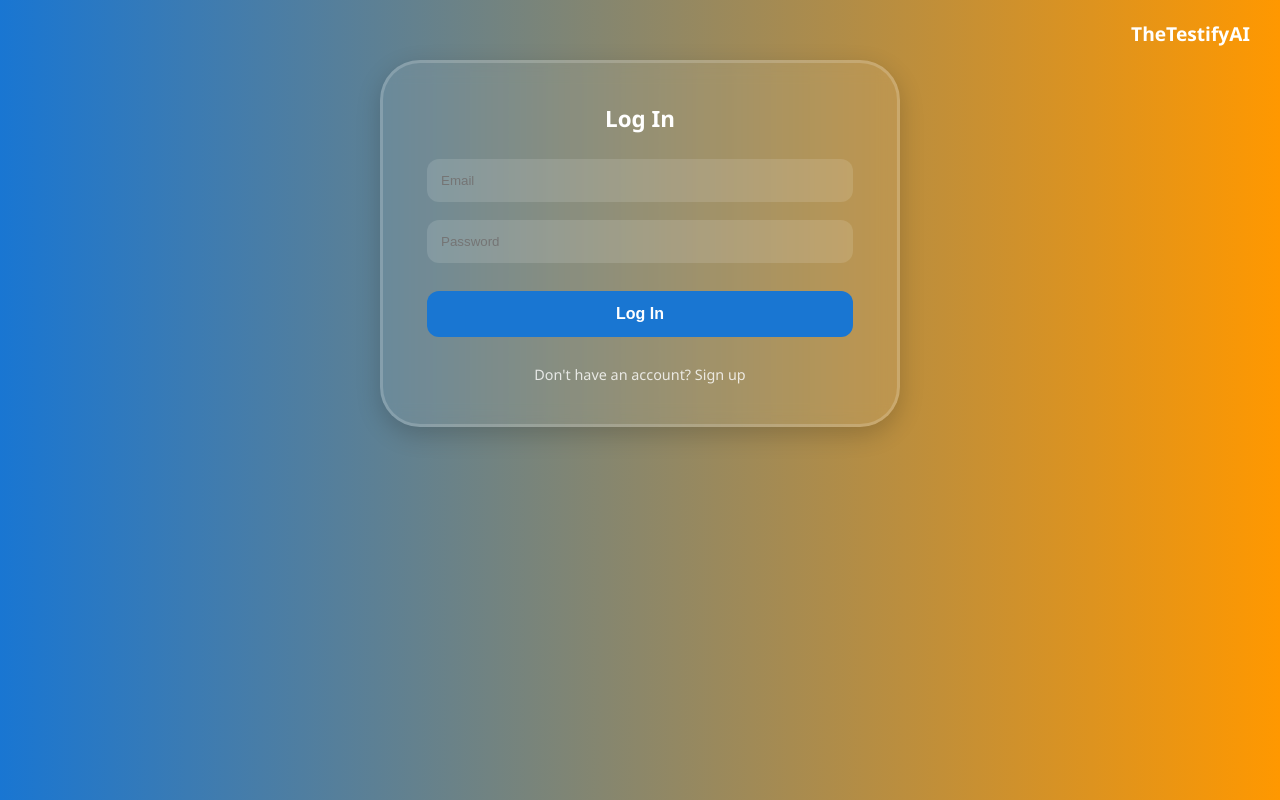
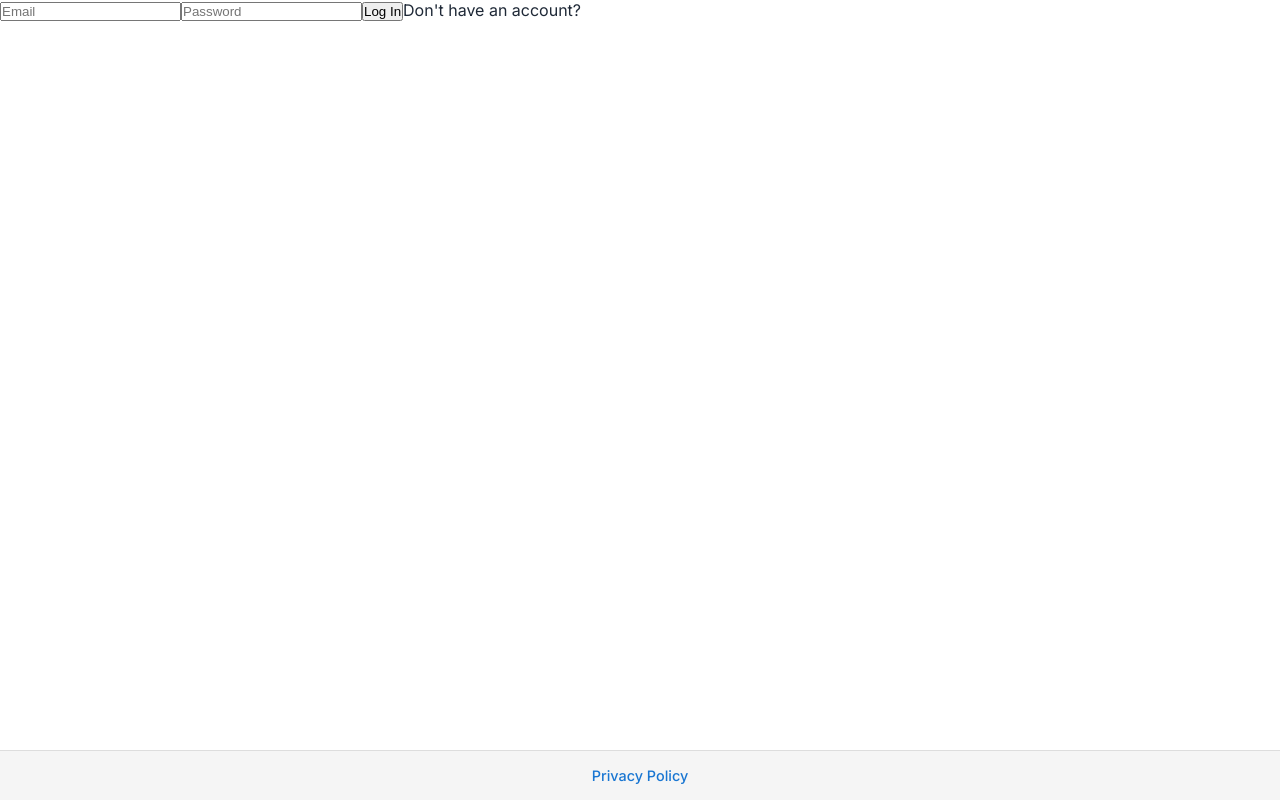
Before and after one commit to christensenandrew455-cell/Testifyai, a Next.js app: page /login in a window 1280 px wide. Built offline with nearby package versions, Linux system fonts and the light colour scheme; no server answers.

Commit message:
Update page.js

```diff
--- a/app/login/page.js
+++ b/app/login/page.js
@@ -1,105 +1,58 @@
-// app/login/page.js
 "use client";
+import { useState } from "react";
 import Link from "next/link";
+import { auth } from "@/lib/firebase";
+import { signInWithEmailAndPassword } from "firebase/auth";
+import { useRouter } from "next/navigation";
 
 export default function LoginPage() {
+  const router = useRouter();
+
+  const [email, setEmail] = useState("");
+  const [pass, setPass] = useState("");
+  const [error, setError] = useState("");
+
+  async function handleLogin() {
+    setError("");
+
+    try {
+      await signInWithEmailAndPassword(auth, email, pass);
+      router.push("/profile"); // redirect after login
+    } catch (err) {
+      setError("Invalid email or password");
+    }
+  }
+
   return (
-    <div
-      style={{
-        minHeight: "100vh",
-        width: "100vw",
-        background: "linear-gradient(90deg, #1976d2 0%, #ff9800 100%)",
-        display: "flex",
-        flexDirection: "column",
-        alignItems: "center",
-        fontFamily: "Segoe UI, Roboto, sans-serif",
-        color: "white",
-        textAlign: "center",
-        padding: "40px 20px",
-        position: "relative",
-      }}
-    >
-      <div
-        style={{
-          position: "absolute",
-          top: "20px",
-          right: "30px",
-          fontWeight: 700,
-          color: "white",
-          fontSize: "1.2rem",
-        }}
-      >
-        TheTestifyAI
-      </div>
+    <div style={{ /* your same styling */ }}>
+      {error && (
+        <p style={{ color: "red", marginBottom: "12px", fontSize: "0.9rem" }}>
+          {error}
+        </p>
+      )}
 
-      <div
-        style={{
-          backgroundColor: "rgba(255,255,255,0.08)",
-          backdropFilter: "blur(10px)",
-          borderRadius: "40px",
-          border: "3px solid rgba(255,255,255,0.18)",
-          padding: "40px 44px",
-          width: "92%",
-          maxWidth: "520px",
-          color: "white",
-          textAlign: "center",
-          boxShadow: "0 8px 24px rgba(0,0,0,0.18)",
-          marginTop: "20px",
-        }}
-      >
-        <h2 style={{ marginBottom: "10px", fontWeight: 800, fontSize: "1.4rem" }}>
-          Log In
-        </h2>
-
-        <div style={{ display: "flex", flexDirection: "column", gap: "18px", marginTop: "25px" }}>
       <input
         type="email"
         placeholder="Email"
-            style={{
-              padding: "14px",
-              borderRadius: "12px",
-              border: "none",
-              outline: "none",
-              backgroundColor: "rgba(255,255,255,0.12)",
-              color: "white",
-            }}
+        onChange={(e) => setEmail(e.target.value)}
+        style={{ /* input style */ }}
       />
 
       <input
         type="password"
         placeholder="Password"
-            style={{
-              padding: "14px",
-              borderRadius: "12px",
-              border: "none",
-              outline: "none",
-              backgroundColor: "rgba(255,255,255,0.12)",
-              color: "white",
-            }}
+        onChange={(e) => setPass(e.target.value)}
+        style={{ /* input style */ }}
       />
 
       <button
-            style={{
-              width: "100%",
-              padding: "14px 0",
-              borderRadius: "12px",
-              border: "none",
-              backgroundColor: "#1976d2",
-              color: "white",
-              fontWeight: 700,
-              fontSize: "1rem",
-              cursor: "pointer",
-              marginTop: "10px",
-            }}
+        onClick={handleLogin}
+        style={{ /* button style */ }}
       >
         Log In
       </button>
 
-          <Link href="/signup" style={{ marginTop: "10px", color: "white", opacity: 0.8, fontSize: "0.9rem" }}>
-            Don't have an account? Sign up
-          </Link>
-        </div>
-      </div>
+      <Link href="/signup">Don't have an account?</Link>
     </div>
   );
 }
```
Lines whose indentation alone changed are shown as unchanged.
